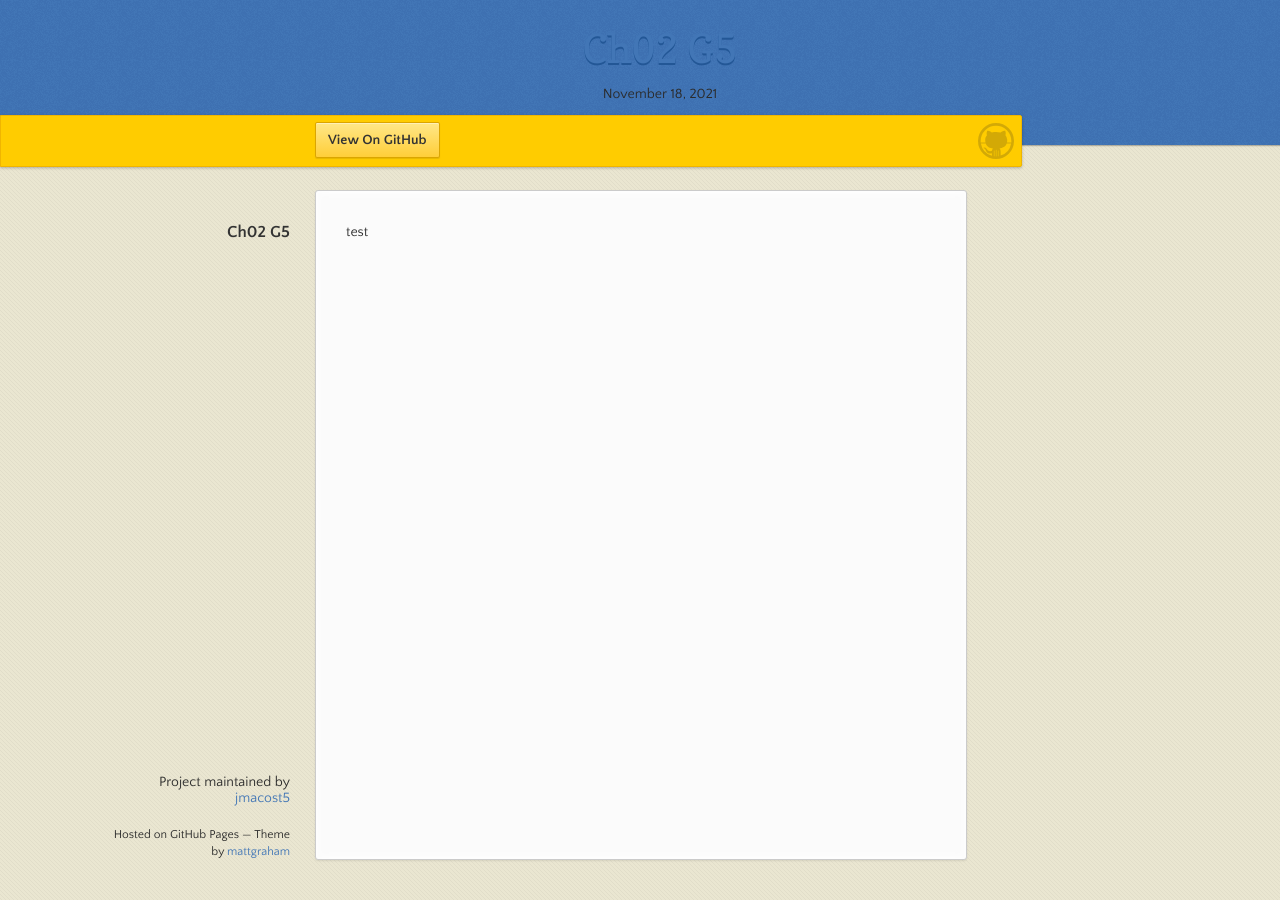
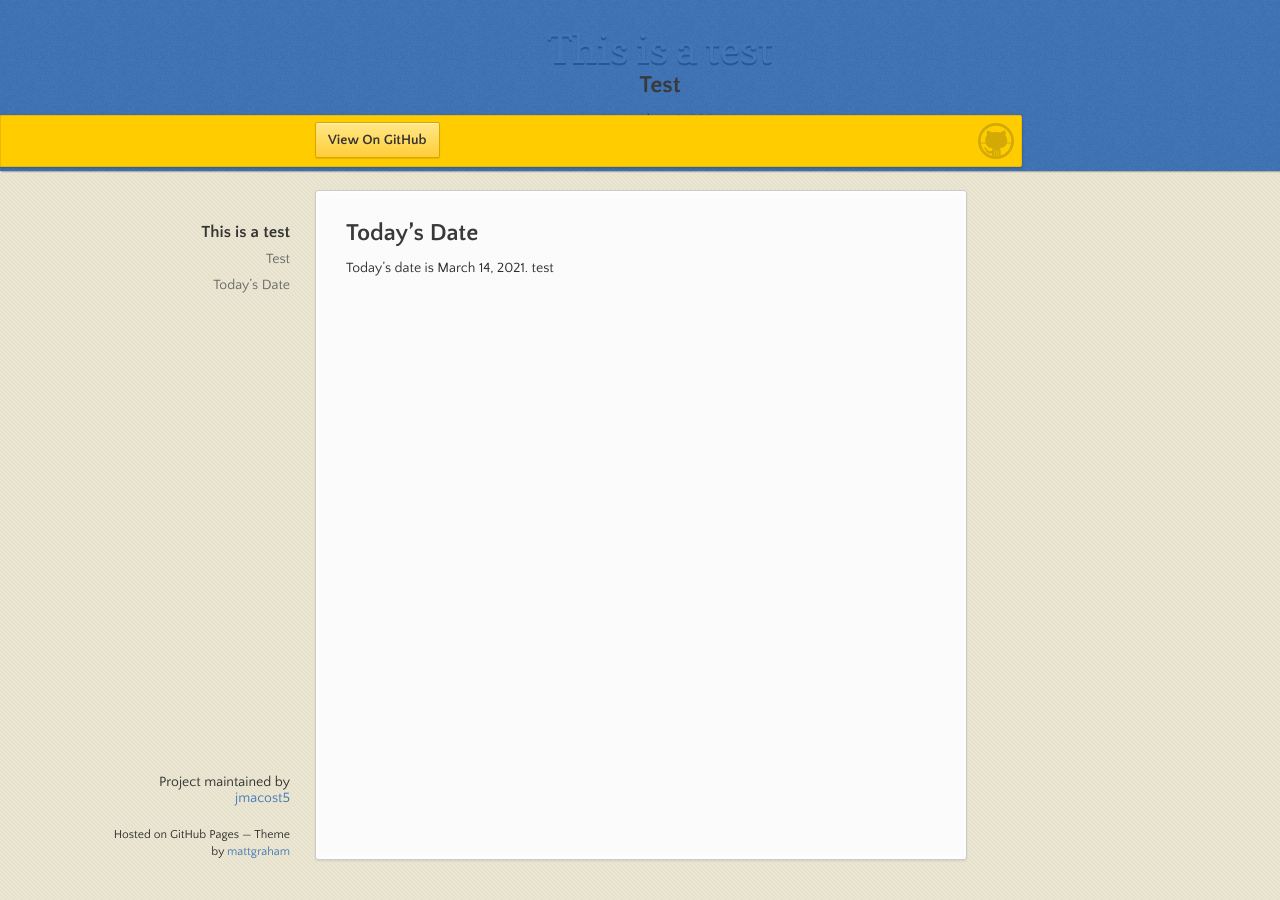
Before and after one commit to jmacost5/cpp-528-fall-2021-group-05, a Jekyll site: the page built from _posts/2021-11-18-ch02-G5.md, in a window 1280 px wide. Built offline with Jekyll 4.4.1, drawn with Linux system fonts in a browser that asks for light colours; our own code applies the rules of GitHub Pages for plain Markdown files.

Commit message:
Update 2021-11-18-ch02-G5.md

```diff
--- a/_posts/2021-11-18-ch02-G5.md
+++ b/_posts/2021-11-18-ch02-G5.md
@@ -1,2 +1,9 @@
+---
+title: This is a test
+subtitle: "Test"
+---
 
+## Today’s Date
+
+Today’s date is March 14, 2021.
 test
```
